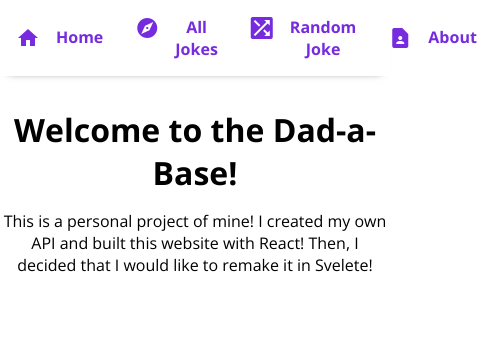
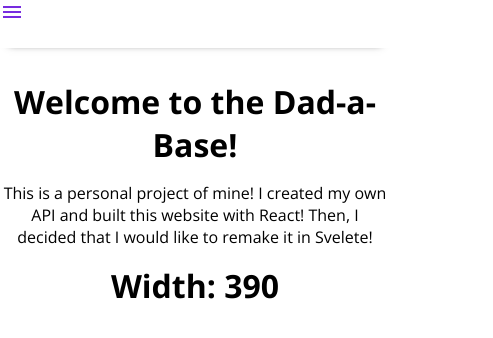
Before and after one commit to btylerh7/dad-a-base, a Svelte app: page / in a window 390 px wide. Shown: the top 338 px of the page, 493 px wide, since content can reach past the window. Built offline with nearby package versions, Linux system fonts and the light colour scheme.

Commit message:
added mobile layout

```diff
--- a/src/App.svelte
+++ b/src/App.svelte
@@ -4,7 +4,9 @@
 	import RandomJoke from './components/RandomJoke.svelte'
 	import {caption, heading} from './stores/headings';
 	import { isAll, isRandom } from './stores/jokes';
+	let width;
 </script>
+<svelte:window bind:outerWidth={width}/>
 
 <Nav/>
 <main>
@@ -16,6 +18,7 @@
 	{#if $isRandom}
 		<RandomJoke />
 	{/if}
+	<h1>Width: {width}</h1>
 </main>
 
 <style>
--- a/src/components/Nav.svelte
+++ b/src/components/Nav.svelte
@@ -1,10 +1,20 @@
 <script>
     import Link from './Link.svelte'
+    let width;
+    let isClicked = false;
+    let isHidden = true;
 
+    function handleClick() {
+        isClicked === false ? isClicked = true : isClicked = false;
+        isClicked === false ? isHidden = true : isHidden = false;
+    }
 </script>
 
+<svelte:window bind:outerWidth={width}/>
+
 <nav class="navbar">
-    <ul class="navlist">
+    <p on:click={handleClick} class="material-icons {width > 500 ? 'hidden' : ''}{isHidden === true ? 'purple' : 'white'}">{isClicked === true ? 'menu_open' : 'menu'}</p>
+    <ul class="navlist {width < 500 ? "mobile" : 'desktop'} {isHidden === true ? 'hidden' : ''}">
         <Link icon='home' current_heading="Welcome to the Dad-a-Base!" text="Home" current_caption='home'/>
         <Link icon='explore' current_heading="All Jokes" text="All Jokes" current_caption='all'/>
         <Link icon='shuffle_on' current_heading="Random Joke" text="Random Joke" current_caption='random'/>
@@ -21,9 +31,25 @@
     .navlist {
         display: grid;
         place-items: center;
-        grid-template-columns: repeat(4, 1fr);
         text-align: center;
-        color: var(--main-purple);
         font-weight: 700;
     }
+    .desktop {
+        grid-template-columns: repeat(4, 1fr);
+        color: var(--main-purple);
+    }
+    .mobile {
+        grid-template-columns: 1fr;
+        color: var(--light-text);
+        background-color: var(--main-purple);
+    }
+    .hidden {
+        display: none;
+    }
+    .purple {
+        color: var(--main-purple);
+    }
+    .white {
+        color: var(--light-text);
+    }
 </style>
```
Also changed, not shown: public/build/bundle.css, public/build/bundle.js, 1 other file (tests, documents, lock files or other folders).
